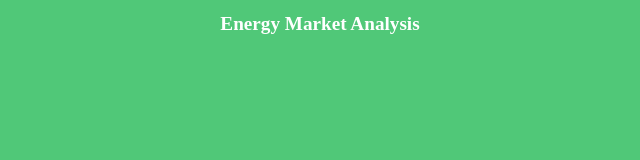
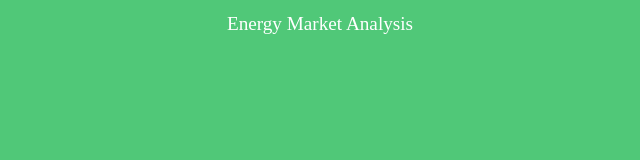
Before and after one commit to michkil412/EECproj3, a plain HTML site: page index.html in a window 1280 px wide. Shown: the full height of the page, 320-960 px from the left. Drawn offline with Linux system fonts and the light colour scheme.

Commit message:
changed boldness

```diff
--- a/style.css
+++ b/style.css
@@ -1,7 +1,7 @@
 h1
 {
    /*border: 4mm ridge #FE5D9F;*/
-    font-weight:700;
+    font-weight:500;
     font-size: larger;
     text-align: center;
 }
```
